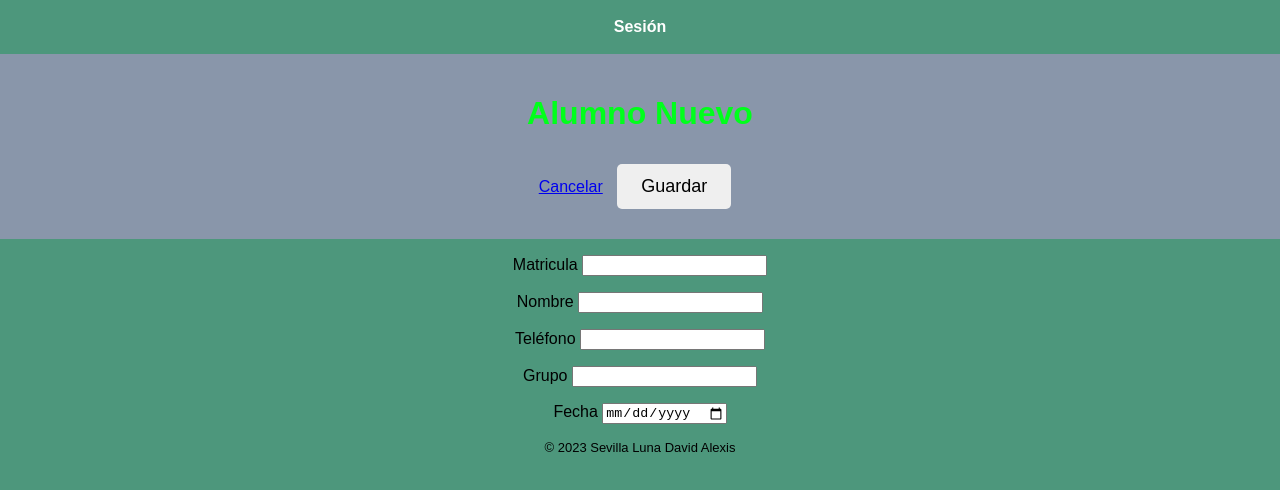
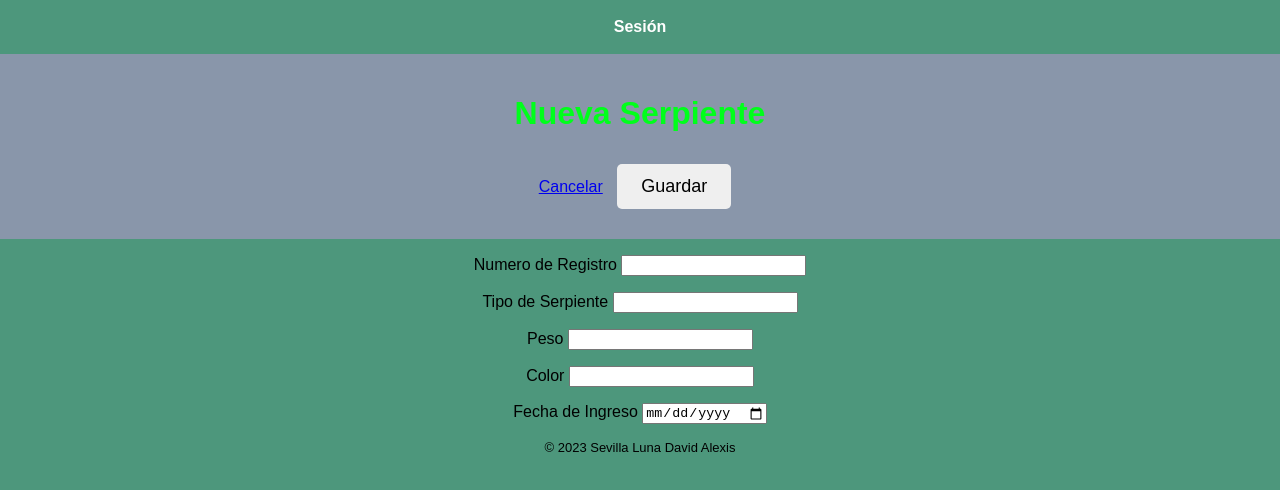
Before and after one commit to proyecto3pslda/proyecto3pslda.github.io, a plain HTML site: page alumnoNuevo.html in a window 1280 px wide. Drawn offline with Linux system fonts and the light colour scheme; no server answers.

Commit message:
Update alumnoNuevo.html

```diff
--- a/alumnoNuevo.html
+++ b/alumnoNuevo.html
@@ -6,7 +6,7 @@
     content="width=device-width,
        initial-scale=1.0">
   <title>
-    Alumno Nuevo
+    Nueva Serpiente
   </title>
   <script
     src="https://www.gstatic.com/firebasejs/8.10.1/firebase-app.js"></script>
@@ -29,7 +29,7 @@
   <form name="forma">
     <mi-nav></mi-nav>
     <header>
-      <h1>Alumno Nuevo</h1>
+      <h1>Nueva Serpiente</h1>
       <div class="herramientas">
         <a
           href="alumnos.html">
@@ -41,35 +41,35 @@
     </header>
     <p>
       <label>
-        Matricula
+        Numero de Registro
         <input name="matricula"
           type="text" required>
       </label>
     </p>
     <p>
       <label>
-        Nombre
+        Tipo de Serpiente
         <input name="nombre"
           type="text" required>
       </label>
     </p>
     <p>
       <label>
-        Teléfono
+        Peso
         <input name="telefono"
           type="text" required>
       </label>
     </p>
     <p>
       <label>
-        Grupo
+        Color
         <input name="grupo"
           type="text" required>
       </label>
     </p>
     <p>
       <label>
-        Fecha
+        Fecha de Ingreso
         <input name="fecha"
           type="date" required>
       </label>
```
